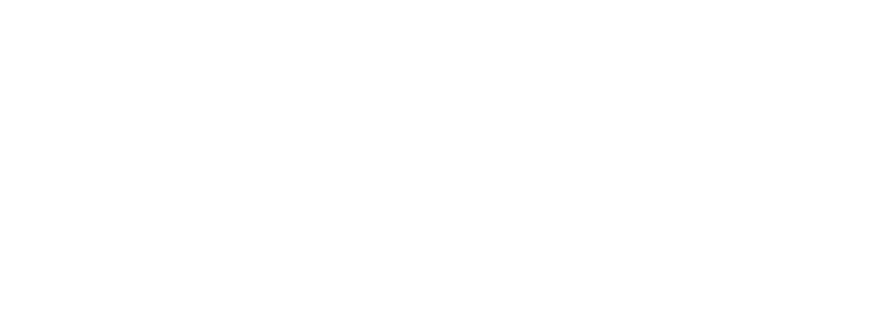
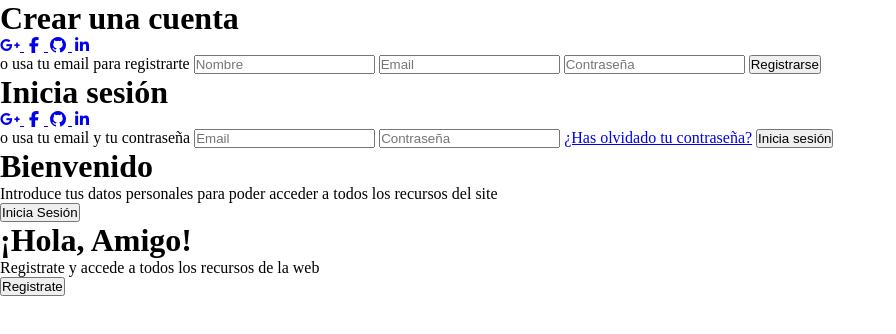
Before and after one commit to Sergio2Illan/login-animated, a plain HTML site: page index.html in a window 1280 px wide. Shown: the whole page, without its empty margins (0-896 px from the left). Drawn offline with Linux system fonts and the light colour scheme.

Commit message:
add html structure

```diff
--- a/index.html
+++ b/index.html
@@ -10,6 +10,79 @@
 
 </head>
 <body>
+    <div class="container" id="container">
+        <div class="form-container sign-up">
+            <form>
+                <h1>Crear una cuenta</h1>
+                <div class="social-icons">
+                    <a href="#" class="icon">
+                        <i class="fa-brands fa-google-plus-g" aria-hidden="true"></i>
+                    </a>
+                    <a href="#" class="icon">
+                        <i class="fa-brands fa-facebook-f" aria-hidden="true"></i>
+                    </a>
+                    <a href="#" class="icon">
+                        <i class="fa-brands fa-github" aria-hidden="true"></i>
+                    </a>
+                    <a href="#" class="icon">
+                        <i class="fa-brands fa-linkedin-in" aria-hidden="true"></i>
+                    </a>
+                </div>
 
+                <span>o usa tu email para registrarte</span>
+                <input type="text" placeholder="Nombre" id="ipName">
+                <input type="email" placeholder="Email" id="ipEmail">
+                <input type="password" placeholder="Contraseña" id="ipPassword">
+                <button>Registrarse</button>
+            </form>
+        </div>
+
+        <div class="form-container sign-in">
+            <form>
+                <h1>Inicia sesión</h1>
+                <div class="social-icons">
+                    <a href="#" class="icon">
+                        <i class="fa-brands fa-google-plus-g" aria-hidden="true"></i>
+                    </a>
+                    <a href="#" class="icon">
+                        <i class="fa-brands fa-facebook-f" aria-hidden="true"></i>
+                    </a>
+                    <a href="#" class="icon">
+                        <i class="fa-brands fa-github" aria-hidden="true"></i>
+                    </a>
+                    <a href="#" class="icon">
+                        <i class="fa-brands fa-linkedin-in" aria-hidden="true"></i>
+                    </a>
+                </div>
+
+                <span>o usa tu email y tu contraseña</span>
+                <input type="email" placeholder="Email" id="ipEmail">
+                <input type="password" placeholder="Contraseña" id="ipPassword">
+                <a href="#">¿Has olvidado tu contraseña?</a>
+                <button>Inicia sesión</button>
+            </form>
+        </div>
+
+        <div class="toggle-container">
+            <div class="toggle">
+                <div class="toggle-panel toggle-left">
+                    <h1>Bienvenido</h1>
+                    <p>Introduce tus datos personales para poder acceder a todos los recursos del site</p>
+                    <button id="login" class="hidden">Inicia Sesión</button>
+                </div>
+            </div>
+        </div>
+
+        <div class="toggle-container">
+            <div class="toggle">
+                <div class="toggle-panel toggle-right">
+                    <h1>¡Hola, Amigo!</h1>
+                    <p>Registrate y accede a todos los recursos de la web</p>
+                    <button id="register" class="hidden">Registrate</button>
+                </div>
+            </div>
+        </div>
+
+    </div>
 </body>
 </html>
```
